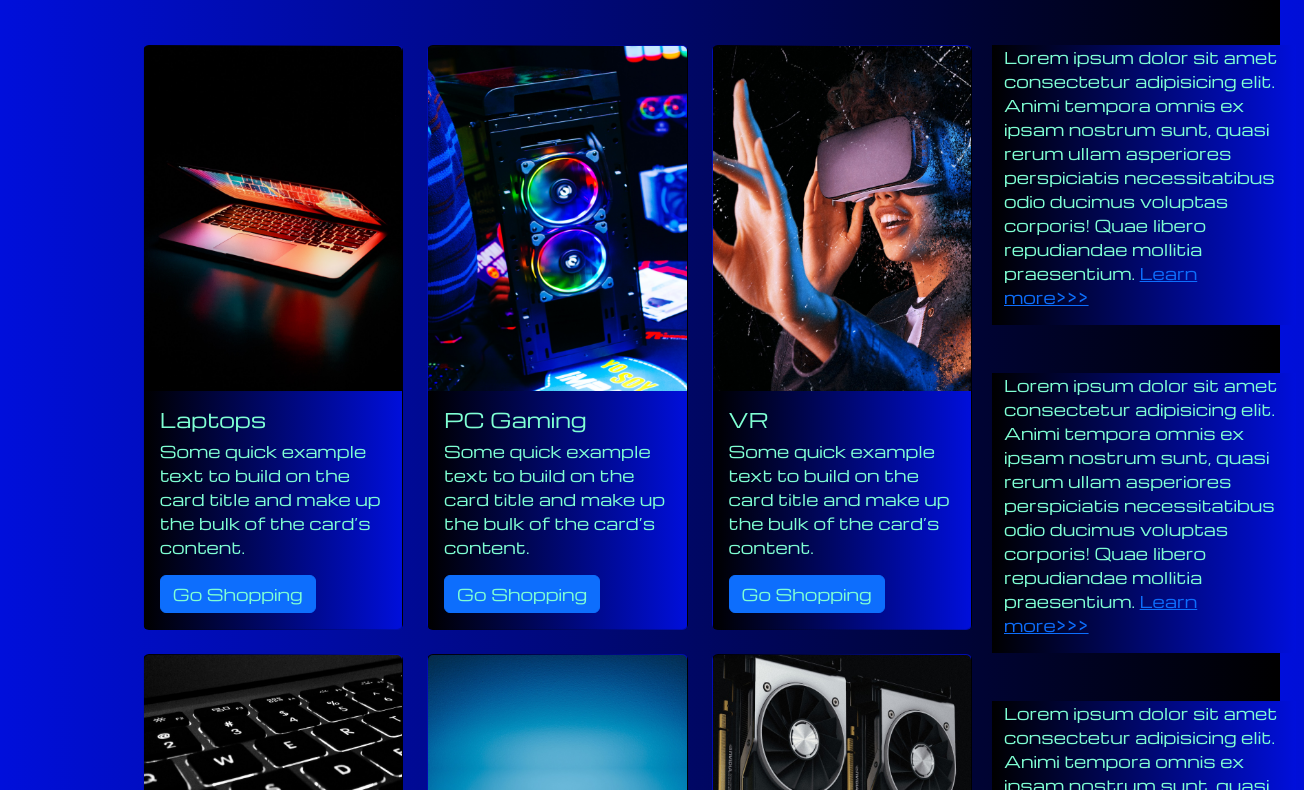
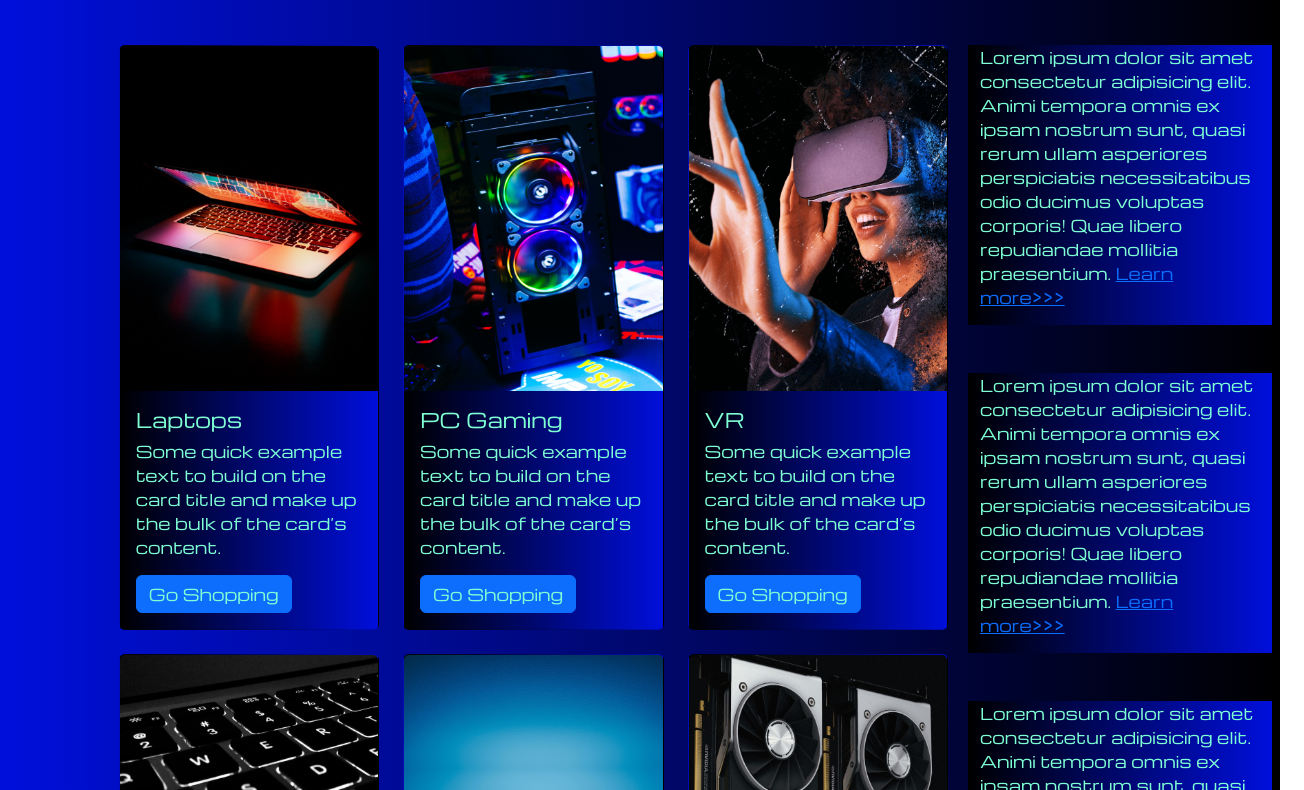
Before and after one commit to victorwhite666/victorwhite666.github.io, a plain HTML site: page pricing.html in a window 1280 px wide. Shown: the part 63-853 px from the top of the page, 1304 px wide, since content can reach past the window. Drawn offline with nearby package versions, Linux system fonts and the light colour scheme.

Commit message:
Update pricing.html

```diff
--- a/pricing.html
+++ b/pricing.html
@@ -47,7 +47,7 @@
     </header>
 
     <section>
-        <div class="container-fluid m-4">
+        <div class="container-fluid mt-4">
             <div class="row">
                 <div class="col-lg-1">
                 </div>
@@ -207,4 +207,5 @@
         crossorigin="anonymous"></script>
 </body>
 
+
 </html>
```
